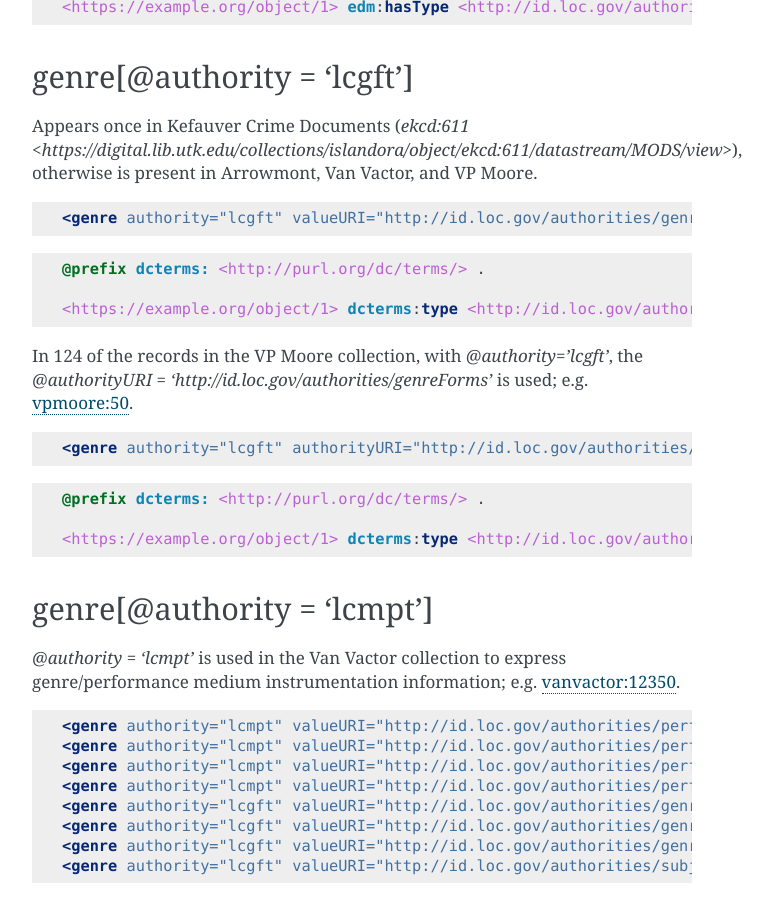
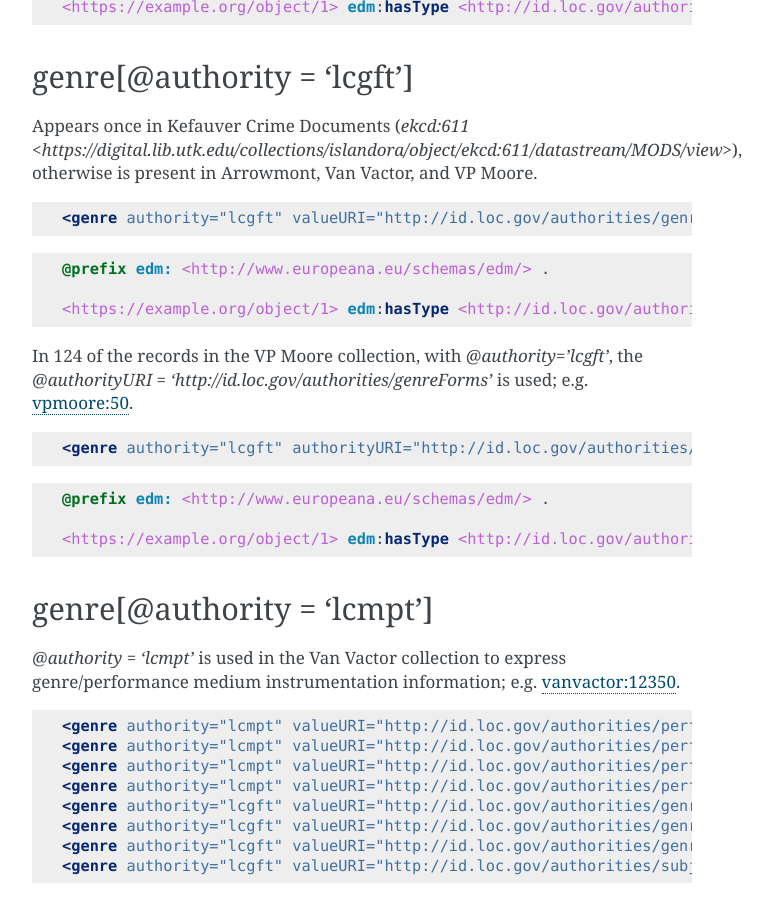
Before and after one commit to UTKcataloging/mods_to_rdf, a Sphinx documentation site: the page built from docs/source/top_level_elements/genre.rst, in a window 1280 px wide and 900 px high, scrolled down 1560 px. Shown: the whole window, without its empty margins (388-1161 px from the left). Built offline with Sphinx 7.4.7, drawn with Linux system fonts in a browser that asks for light colours; formulas are drawn with MathJax 3.

Commit message:
Update `@authority='lcgft'` section

```diff
--- a/docs/source/top_level_elements/genre.rst
+++ b/docs/source/top_level_elements/genre.rst
@@ -94,9 +94,9 @@
 
 .. code-block:: turtle
 
-    @prefix dcterms: <http://purl.org/dc/terms/> .
+    @prefix edm: <http://www.europeana.eu/schemas/edm/> .
 
-    <https://example.org/object/1> dcterms:type <http://id.loc.gov/authorities/genreForms/gf2014026131> .
+    <https://example.org/object/1> edm:hasType <http://id.loc.gov/authorities/genreForms/gf2014026131> .
 
 In 124 of the records in the VP Moore collection, with `@authority='lcgft'`, the `@authorityURI = 'http://id.loc.gov/authorities/genreForms'` is used; e.g. `vpmoore:50 <https://digital.lib.utk.edu/collections/islandora/object/vpmoore:50/datastream/MODS/view>`_.
 
@@ -106,9 +106,9 @@
 
 .. code-block:: turtle
 
-    @prefix dcterms: <http://purl.org/dc/terms/> .
+    @prefix edm: <http://www.europeana.eu/schemas/edm/> .
 
-    <https://example.org/object/1> dcterms:type <http://id.loc.gov/authorities/genreForms/gf2014026173> .
+    <https://example.org/object/1> edm:hasType <http://id.loc.gov/authorities/genreForms/gf2014026173> .
 
 genre[@authority = 'lcmpt']
 ---------------------------
```
